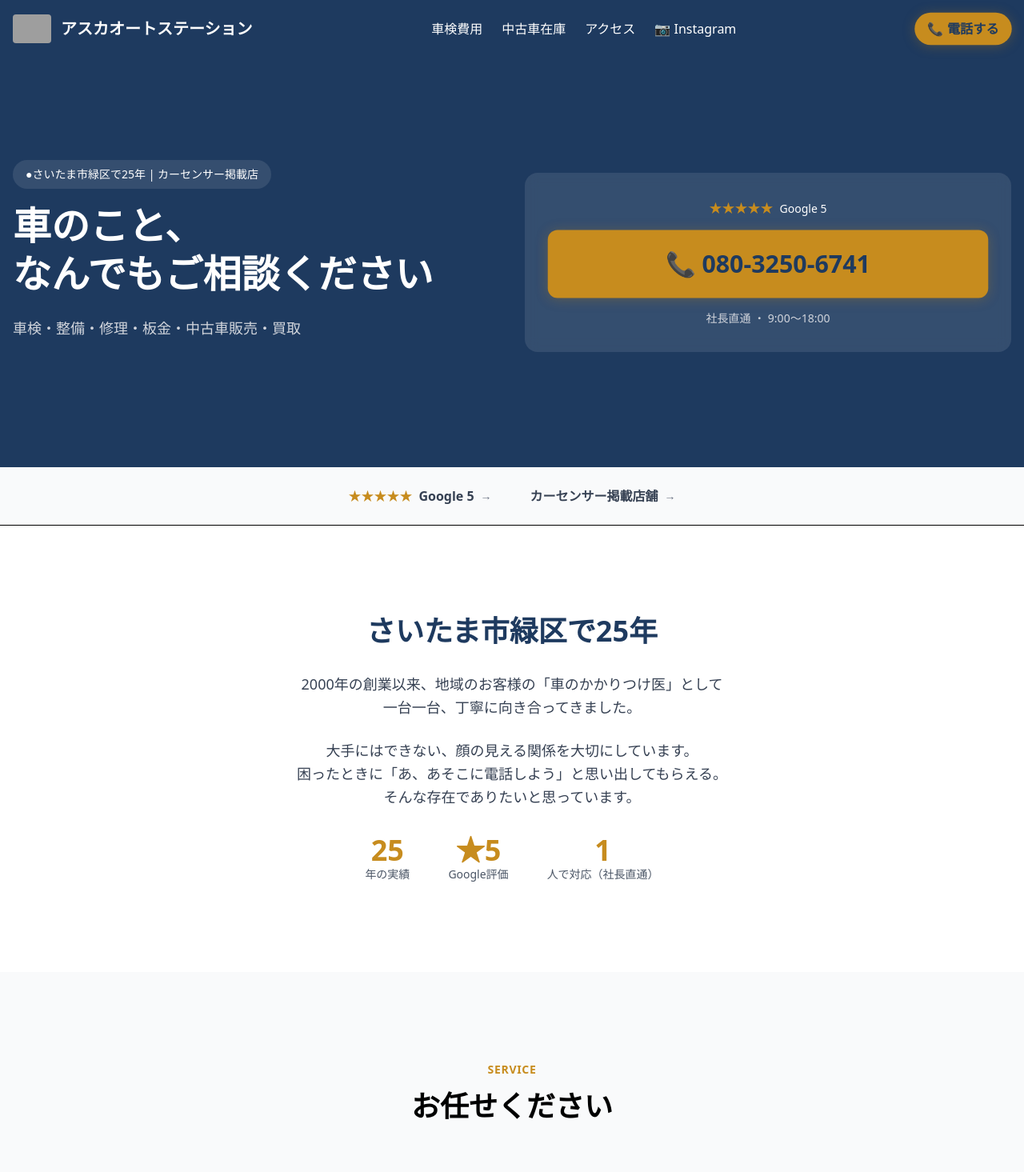
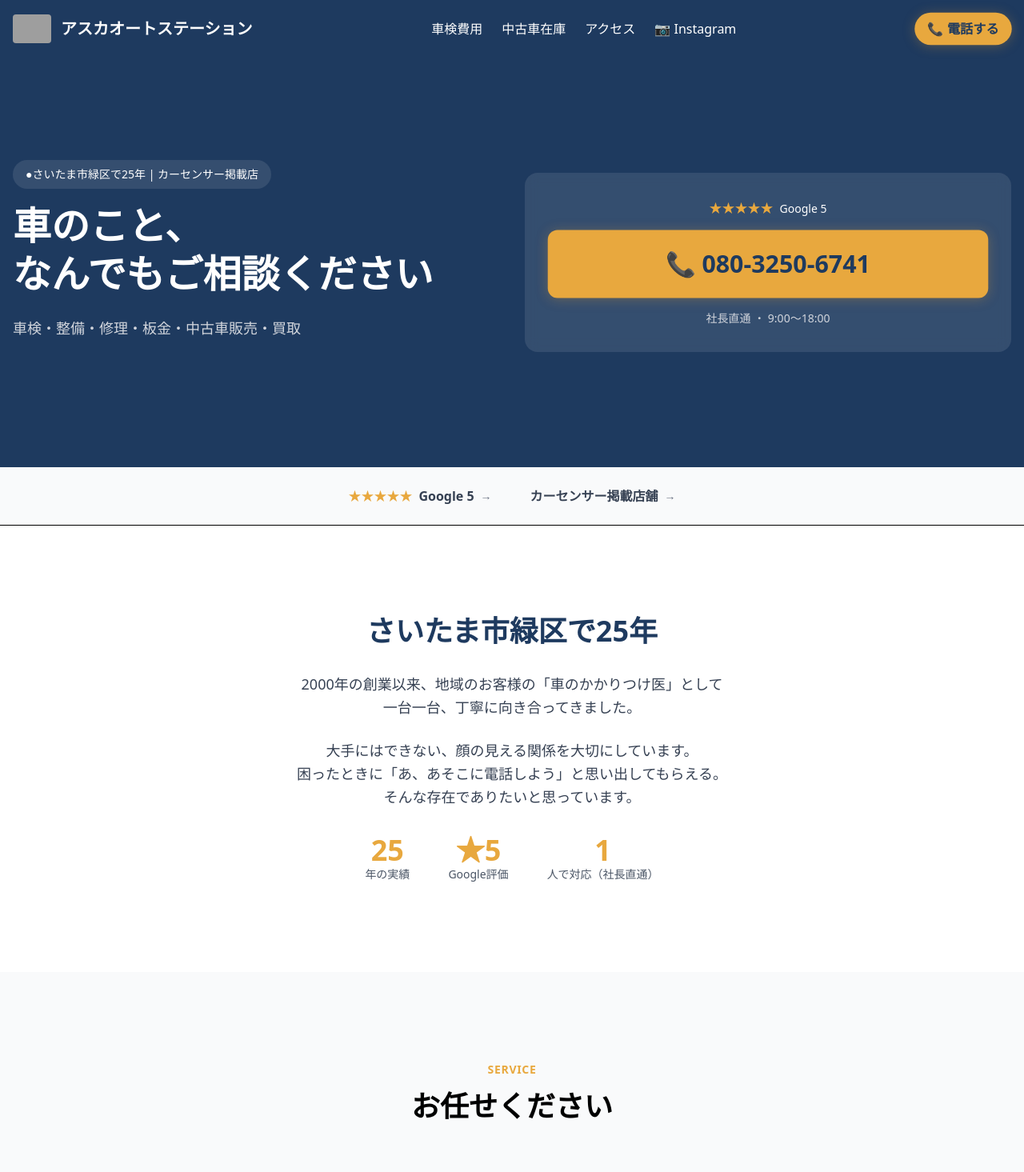
Before and after one commit to hassan123789/AskaAutoStation, a Next.js app in the folder apps/web/: page / in a window 1280 px wide. Shown: the top 1465 px of the page at 80% size. Built offline with nearby package versions, Linux system fonts and the light colour scheme; grey boxes are pictures that could not be loaded.

Commit message:
スタイルの更新: 電話ボタンと関連要素の色を一貫性のあるものに変更

```diff
--- a/apps/web/app/contact/page.tsx
+++ b/apps/web/app/contact/page.tsx
@@ -62,7 +62,7 @@ export default function ContactPage() {
             </p>
             <a
               href={COMPANY.phoneTel}
-              className="cta-phone-pulse mx-auto block max-w-md rounded-xl bg-[#c78c1e] py-6 text-center text-3xl font-bold text-[#1e3a5f] transition hover:bg-[#d9a43a]"
+              className="cta-phone-pulse mx-auto block max-w-md rounded-xl bg-[#e8a83e] py-6 text-center text-3xl font-bold text-[#1e3a5f] transition hover:bg-[#f0b84e]"
             >
               📞 {COMPANY.phone}
             </a>
@@ -131,7 +131,7 @@ export default function ContactPage() {
           <div className="mt-12 text-center">
             <Link
               href="/"
-              className="text-[#1e3a5f] underline hover:text-[#c78c1e]"
+              className="text-[#1e3a5f] underline hover:text-[#e8a83e]"
             >
               ← トップページへ戻る
             </Link>
--- a/apps/web/app/globals.css
+++ b/apps/web/app/globals.css
@@ -8,14 +8,14 @@
   --color-navy: #1e3a5f;
   --color-navy-dark: #152a45;
   --color-navy-light: #2d4a6f;
-  --color-gold: #c78c1e;
-  --color-gold-dark: #a67516;
-  --color-gold-light: #d9a43a;
+  --color-gold: #e8a83e;
+  --color-gold-dark: #d4952f;
+  --color-gold-light: #f0b84e;
 
   /* セマンティックカラー */
   --color-primary: #1e3a5f;
   --color-primary-dark: #152a45;
-  --color-accent: #c78c1e;
+  --color-accent: #e8a83e;
 
   /* アニメーション */
   --animate-fade-in: fade-in 0.6s ease-out forwards;
@@ -53,7 +53,7 @@
     }
     50% {
       transform: scale(1.02);
-      box-shadow: 0 0 20px rgba(199, 140, 30, 0.5);
+      box-shadow: 0 0 20px rgba(232, 168, 62, 0.5);
     }
   }
 }
@@ -101,7 +101,7 @@ details[open] summary ~ * {
 
 /* テキストのセレクション色 */
 ::selection {
-  background-color: rgba(199, 140, 30, 0.3);
+  background-color: rgba(232, 168, 62, 0.3);
   color: #1e3a5f;
 }
 
@@ -113,7 +113,7 @@ details[open] summary ~ * {
 .cta-phone-pulse:hover {
   animation: none;
   transform: scale(1.03);
-  box-shadow: 0 0 25px rgba(199, 140, 30, 0.6);
+  box-shadow: 0 0 25px rgba(232, 168, 62, 0.6);
 }
 
 /* サービスカードのアイコン強調 */
--- a/apps/web/app/inspection/[maker]/page.tsx
+++ b/apps/web/app/inspection/[maker]/page.tsx
@@ -87,7 +87,7 @@ export default async function MakerPage({ params }: Props) {
             <Link
               key={vehicle.id}
               href={`/inspection/${makerId}/${vehicle.id}`}
-              className="flex items-center justify-between rounded-xl border bg-white p-6 shadow-sm transition hover:border-[#c78c1e] hover:shadow-md"
+              className="flex items-center justify-between rounded-xl border bg-white p-6 shadow-sm transition hover:border-[#e8a83e] hover:shadow-md"
             >
               <div>
                 <h2 className="text-lg font-semibold text-[#1e3a5f]">
@@ -106,7 +106,7 @@ export default async function MakerPage({ params }: Props) {
         <div className="mt-12 text-center">
           <Link
             href="/inspection"
-            className="text-[#1e3a5f] underline hover:text-[#c78c1e]"
+            className="text-[#1e3a5f] underline hover:text-[#e8a83e]"
           >
             ← メーカー一覧へ戻る
           </Link>
@@ -119,7 +119,7 @@ export default async function MakerPage({ params }: Props) {
           </p>
           <a
             href="tel:08032506741"
-            className="cta-phone-pulse inline-block rounded-lg bg-[#c78c1e] px-8 py-4 text-lg font-bold text-[#1e3a5f] shadow-lg transition hover:bg-[#d9a43a]"
+            className="cta-phone-pulse inline-block rounded-lg bg-[#e8a83e] px-8 py-4 text-lg font-bold text-[#1e3a5f] shadow-lg transition hover:bg-[#f0b84e]"
           >
             📞 080-3250-6741
             <span className="block text-sm font-normal">社長直通</span>
--- a/apps/web/app/layout.tsx
+++ b/apps/web/app/layout.tsx
@@ -145,7 +145,7 @@ function Header() {
           </nav>
           <a
             href="tel:08032506741"
-            className="cta-phone-pulse rounded-full bg-[#c78c1e] px-4 py-2 font-semibold text-[#1e3a5f] transition hover:bg-gold-light"
+            className="cta-phone-pulse rounded-full bg-[#e8a83e] px-4 py-2 font-semibold text-[#1e3a5f] transition hover:bg-gold-light"
           >
             📞 電話する
           </a>
@@ -249,7 +249,7 @@ export default function RootLayout({
         <link rel="preconnect" href="https://fonts.googleapis.com" />
         <link rel="preconnect" href="https://fonts.gstatic.com" crossOrigin="anonymous" />
         <link
-          href="https://fonts.googleapis.com/css2?family=Noto+Sans+JP:wght@400;700&display=optional"
+          href="https://fonts.googleapis.com/css2?family=Noto+Sans+JP:wght@400;500;600;700&display=swap"
           rel="stylesheet"
         />
         <JsonLd />
--- a/apps/web/app/page.tsx
+++ b/apps/web/app/page.tsx
@@ -46,12 +46,12 @@ function HeroSection() {
           {/* 右側: 電話CTA（最重要） */}
           <div className="rounded-2xl bg-white/10 p-8 backdrop-blur-sm">
             <div className="mb-4 text-center">
-              <span className="text-[#c78c1e]">★★★★★</span>
+              <span className="text-[#e8a83e]">★★★★★</span>
               <span className="ml-2 text-sm">Google {COMPANY.googleRating}</span>
             </div>
             <a
               href={COMPANY.phoneTel}
-              className="cta-phone-pulse mb-4 block rounded-xl bg-[#c78c1e] py-6 text-center text-2xl font-bold text-[#1e3a5f] transition hover:bg-gold-light md:text-3xl"
+              className="cta-phone-pulse mb-4 block rounded-xl bg-[#e8a83e] py-6 text-center text-2xl font-bold text-[#1e3a5f] transition hover:bg-gold-light md:text-3xl"
             >
               📞 {COMPANY.phone}
             </a>
@@ -77,7 +77,7 @@ function TrustBadgesSection() {
           rel="noopener noreferrer"
           className="flex items-center gap-2 text-gray-700 transition hover:text-[#1e3a5f]"
         >
-          <span className="text-[#c78c1e]">★★★★★</span>
+          <span className="text-[#e8a83e]">★★★★★</span>
           <span className="font-semibold">Google {COMPANY.googleRating}</span>
           <span className="text-sm text-gray-500">→</span>
         </a>
@@ -119,15 +119,15 @@ function StorySection() {
           </p>
           <div className="flex flex-col items-center justify-center gap-6 md:flex-row md:gap-12">
             <div className="text-center">
-              <div className="text-4xl font-bold text-[#c78c1e]">{COMPANY.years}</div>
+              <div className="text-4xl font-bold text-[#e8a83e]">{COMPANY.years}</div>
               <div className="text-sm text-gray-600">年の実績</div>
             </div>
             <div className="text-center">
-              <div className="text-4xl font-bold text-[#c78c1e]">★{COMPANY.googleRating}</div>
+              <div className="text-4xl font-bold text-[#e8a83e]">★{COMPANY.googleRating}</div>
               <div className="text-sm text-gray-600">Google評価</div>
             </div>
             <div className="text-center">
-              <div className="text-4xl font-bold text-[#c78c1e]">1</div>
+              <div className="text-4xl font-bold text-[#e8a83e]">1</div>
               <div className="text-sm text-gray-600">人で対応（社長直通）</div>
             </div>
           </div>
@@ -194,7 +194,7 @@ function ServicesSection() {
   return (
     <section className="bg-gray-50 py-20 md:py-28">
       <div className="container mx-auto px-4">
-        <div className="mb-4 text-center text-sm font-semibold tracking-wider text-[#c78c1e]">
+        <div className="mb-4 text-center text-sm font-semibold tracking-wider text-[#e8a83e]">
           SERVICE
         </div>
         <h2 className="mb-16 text-center text-3xl font-bold md:text-4xl">お任せください</h2>
@@ -261,7 +261,7 @@ function InspectionSection() {
   return (
     <section className="py-20 md:py-28">
       <div className="container mx-auto px-4">
-        <div className="mb-4 text-center text-sm font-semibold tracking-wider text-[#c78c1e]">
+        <div className="mb-4 text-center text-sm font-semibold tracking-wider text-[#e8a83e]">
           SIMULATION
         </div>
         <h2 className="mb-4 text-center text-3xl font-bold md:text-4xl">車検費用を確認</h2>
@@ -300,7 +300,7 @@ function AccessSection() {
   return (
     <section className="py-20 md:py-28">
       <div className="container mx-auto px-4">
-        <div className="mb-4 text-center text-sm font-semibold tracking-wider text-[#c78c1e]">
+        <div className="mb-4 text-center text-sm font-semibold tracking-wider text-[#e8a83e]">
           ACCESS
         </div>
         <h2 className="mb-16 text-center text-3xl font-bold md:text-4xl">アクセス</h2>
@@ -397,7 +397,7 @@ function FAQSection() {
   return (
     <section className="bg-gray-50 py-20 md:py-28">
       <div className="container mx-auto px-4">
-        <div className="mb-4 text-center text-sm font-semibold tracking-wider text-[#c78c1e]">
+        <div className="mb-4 text-center text-sm font-semibold tracking-wider text-[#e8a83e]">
           FAQ
         </div>
         <h2 className="mb-16 text-center text-3xl font-bold md:text-4xl">よくある質問</h2>
@@ -449,7 +449,7 @@ function FinalCTASection() {
         </p>
         <a
           href={COMPANY.phoneTel}
-          className="cta-phone-pulse inline-block rounded-xl bg-[#c78c1e] px-12 py-6 text-2xl font-bold text-[#1e3a5f] transition hover:bg-gold-light md:text-3xl"
+          className="cta-phone-pulse inline-block rounded-xl bg-[#e8a83e] px-12 py-6 text-2xl font-bold text-[#1e3a5f] transition hover:bg-gold-light md:text-3xl"
         >
           📞 {COMPANY.phone}
         </a>
```
